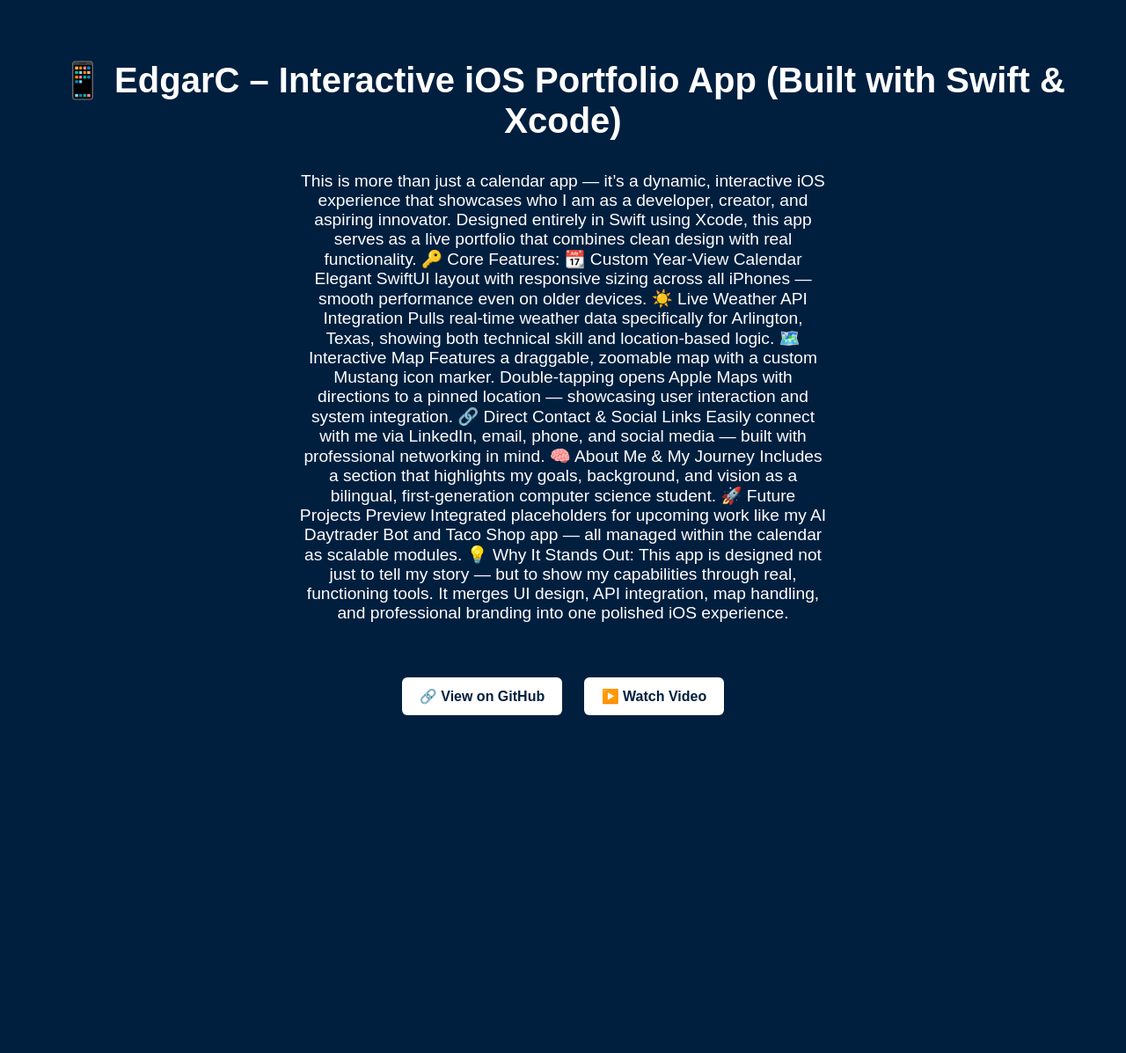
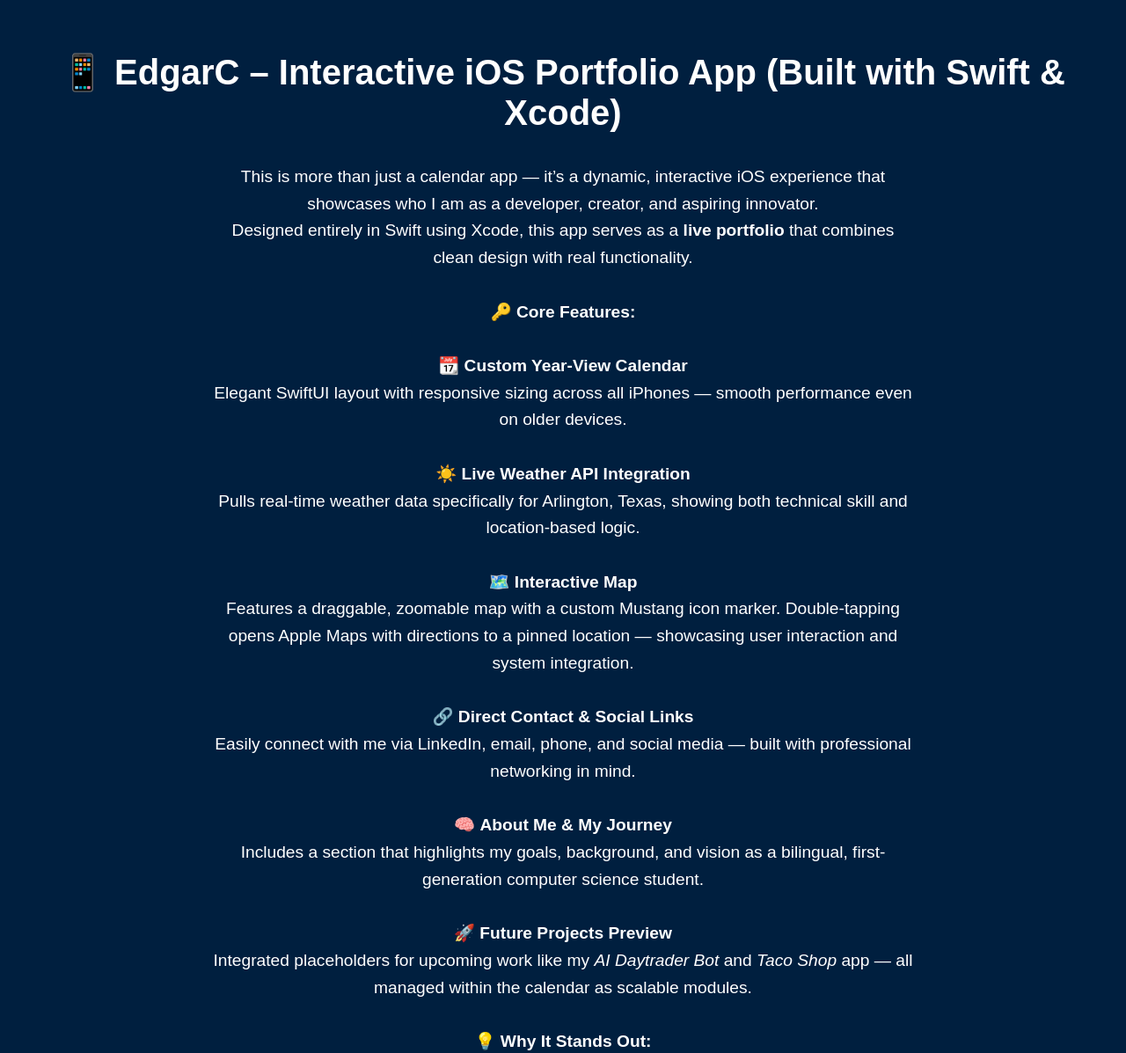
Before and after one commit to edgarcolmenero/https-github.com-edgarcolmenero-EdgarCApplication, a plain HTML site: page index.html in a window 1280 px wide. Shown: the top 1197 px of the page at 88% size. Before the commit the page ends 864 px from the top, so only its background shows below. Drawn offline with Linux system fonts and the light colour scheme.

Commit message:
Update index.html

```diff
--- a/index.html
+++ b/index.html
@@ -24,7 +24,8 @@
     }
     p {
       font-size: 1.2rem;
-      max-width: 600px;
+      max-width: 800px;
+      line-height: 1.6;
     }
     .buttons {
       margin-top: 2rem;
@@ -47,30 +48,41 @@
 <body>
 
   <h1>📱 EdgarC – Interactive iOS Portfolio App (Built with Swift & Xcode)</h1>
+
   <p>
-This is more than just a calendar app — it’s a dynamic, interactive iOS experience that showcases who I am as a developer, creator, and aspiring innovator. Designed entirely in Swift using Xcode, this app serves as a live portfolio that combines clean design with real functionality.
+    This is more than just a calendar app — it’s a dynamic, interactive iOS experience that showcases who I am as a developer, creator, and aspiring innovator. <br>
+    Designed entirely in Swift using Xcode, this app serves as a <strong>live portfolio</strong> that combines clean design with real functionality.
+    <br><br>
 
-🔑 Core Features:
-📆 Custom Year-View Calendar
-Elegant SwiftUI layout with responsive sizing across all iPhones — smooth performance even on older devices.
+    🔑 <strong>Core Features:</strong><br><br>
 
-☀️ Live Weather API Integration
-Pulls real-time weather data specifically for Arlington, Texas, showing both technical skill and location-based logic.
+    📆 <strong>Custom Year-View Calendar</strong><br>
+    Elegant SwiftUI layout with responsive sizing across all iPhones — smooth performance even on older devices.
+    <br><br>
 
-🗺️ Interactive Map
-Features a draggable, zoomable map with a custom Mustang icon marker. Double-tapping opens Apple Maps with directions to a pinned location — showcasing user interaction and system integration.
+    ☀️ <strong>Live Weather API Integration</strong><br>
+    Pulls real-time weather data specifically for Arlington, Texas, showing both technical skill and location-based logic.
+    <br><br>
 
-🔗 Direct Contact & Social Links
-Easily connect with me via LinkedIn, email, phone, and social media — built with professional networking in mind.
+    🗺️ <strong>Interactive Map</strong><br>
+    Features a draggable, zoomable map with a custom Mustang icon marker. Double-tapping opens Apple Maps with directions to a pinned location — showcasing user interaction and system integration.
+    <br><br>
 
-🧠 About Me & My Journey
-Includes a section that highlights my goals, background, and vision as a bilingual, first-generation computer science student.
+    🔗 <strong>Direct Contact & Social Links</strong><br>
+    Easily connect with me via LinkedIn, email, phone, and social media — built with professional networking in mind.
+    <br><br>
 
-🚀 Future Projects Preview
-Integrated placeholders for upcoming work like my AI Daytrader Bot and Taco Shop app — all managed within the calendar as scalable modules.
+    🧠 <strong>About Me & My Journey</strong><br>
+    Includes a section that highlights my goals, background, and vision as a bilingual, first-generation computer science student.
+    <br><br>
 
-💡 Why It Stands Out:
-This app is designed not just to tell my story — but to show my capabilities through real, functioning tools. It merges UI design, API integration, map handling, and professional branding into one polished iOS experience.
+    🚀 <strong>Future Projects Preview</strong><br>
+    Integrated placeholders for upcoming work like my <em>AI Daytrader Bot</em> and <em>Taco Shop</em> app — all managed within the calendar as scalable modules.
+    <br><br>
+
+    💡 <strong>Why It Stands Out:</strong><br>
+    This app is designed not just to tell my story — but to show my capabilities through real, functioning tools. <br>
+    It merges <strong>UI design, API integration, map handling,</strong> and <strong>professional branding</strong> into one polished iOS experience.
   </p>
 
   <div class="buttons">
```
